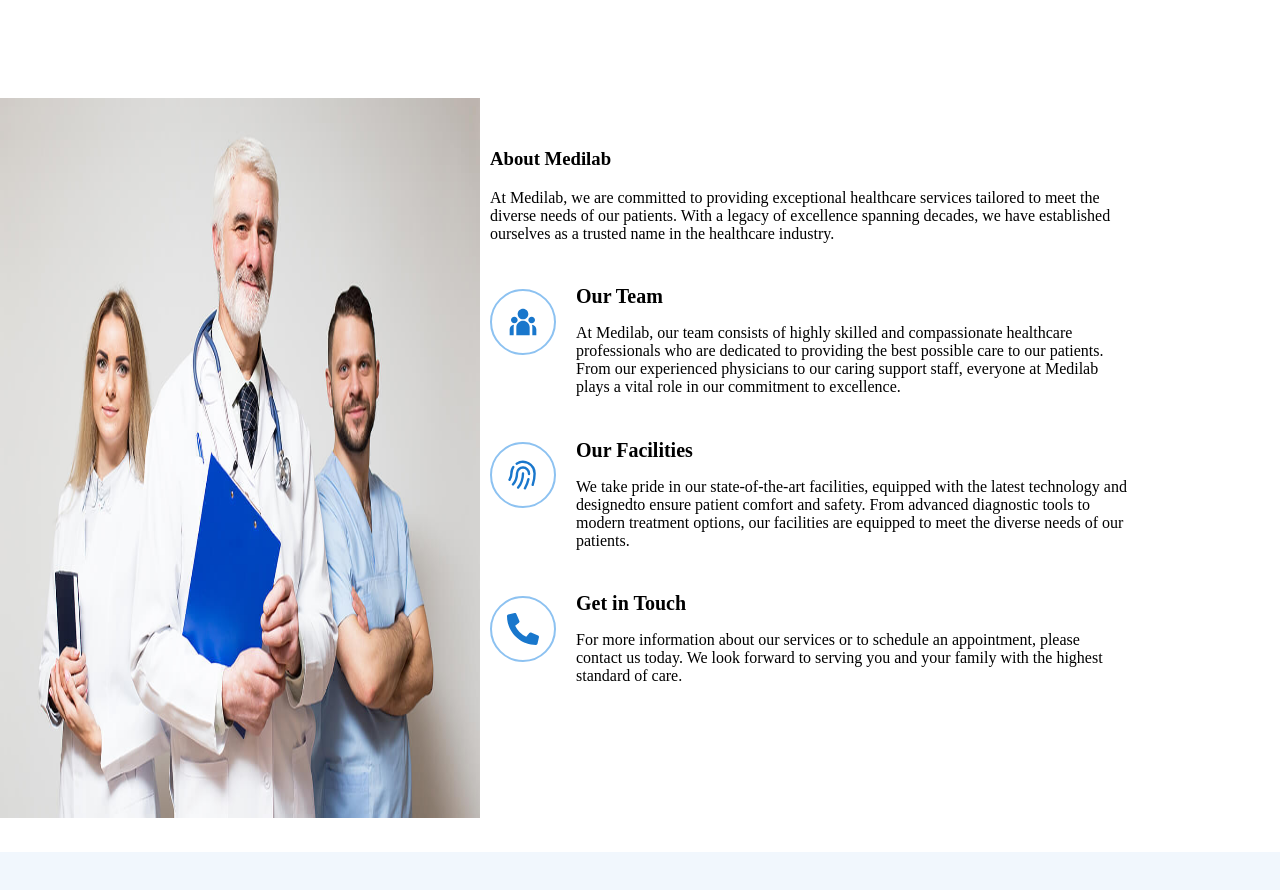
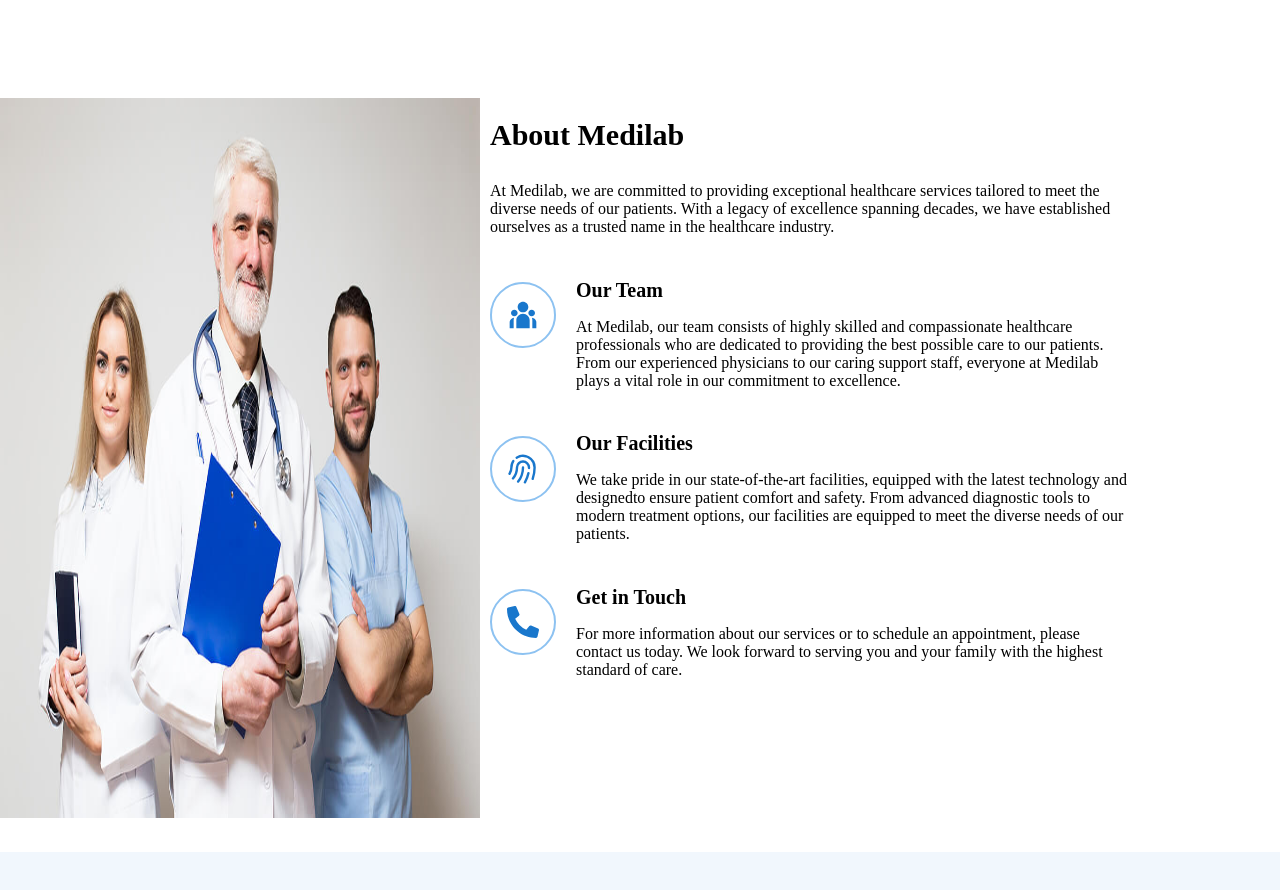
Before and after one commit to mulindijr/Medilab, a React (Vite) app: page / in a window 1280 px wide. Shown: the part 1204-2094 px from the top of the page. Built offline with nearby package versions, Linux system fonts and the light colour scheme.

Commit message:
Add margin top and font size to the about-right h3 classname

```diff
--- a/src/components/About/About.css
+++ b/src/components/About/About.css
@@ -18,7 +18,8 @@
     margin-left: -150px;
 }
 .about-right h3{
-    margin-top: 50px;
+    margin-top: 20px;
+    font-size: 30px;
 }
 .about-right p{
     font-size: 16px;
```
